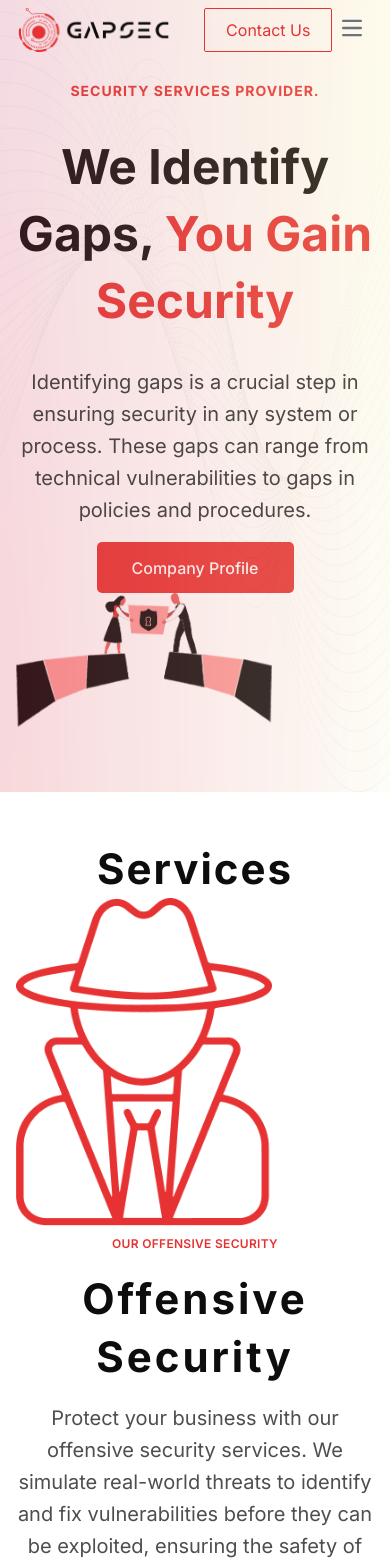
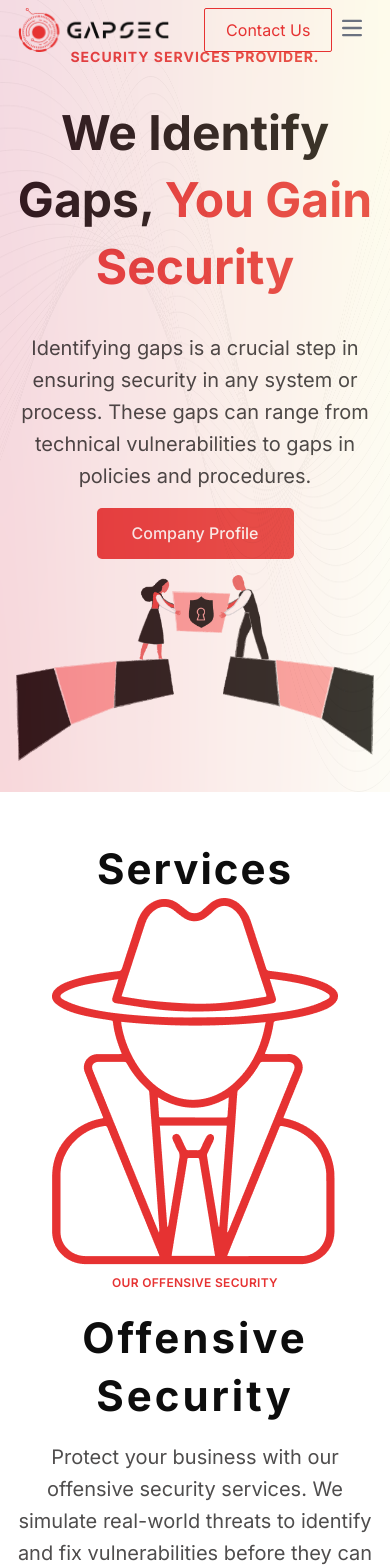
Before and after one commit to Mukesh97297/sharukh, a Next.js app: page / in a window 390 px wide. Shown: the top 1568 px of the page. Built offline with nearby package versions, Linux system fonts and the light colour scheme.

Commit message:
mobile responsive

```diff
--- a/src/app/components/Footer.jsx
+++ b/src/app/components/Footer.jsx
@@ -8,13 +8,13 @@ const Footer = () => {
                 <Image src="/Images/BG.png" layout='fill' alt='' />
                 <div className='mx-auto max-w-7xl px-4 sm:px-6 lg:px-8 grid '>
                     <div className='grid lg:grid-cols-12  md:grid-cols-12 sm:grid-cols-1 py-28' >
-                        <div className='col-span-3 justify-center md:block sm:grid '>
+                        <div className='md:col-span-3 sm:col-span-12 justify-center '>
 
-                            <Link href="/">
+                            <Link href="/" className='flex md:justify-start  justify-center'>
                                 <Image src='/Images/Group.png' alt='' width={195} height={58} />
                             </Link>
 
-                            <div className='py-6 flex md:justify-start  sm:justify-center'>
+                            <div className='py-6 flex md:justify-start  justify-center'>
                                 <Link href="/" className='mr-3'>
                                     <Image src='/Images/Group 1000003173.png' alt='' width={35} height={35} />
                                 </Link>
@@ -27,7 +27,7 @@ const Footer = () => {
                             </div>
 
                         </div>
-                        <div className='col-span-3 md:text-start sm:text-center'>
+                        <div className='md:col-span-3 sm:col-span-12 md:text-start text-center'>
                             <h1 className=' font-semibold  text-sm text-[#050202] tracking-[1px]'>SOLUTIONS</h1>
                             <ul className='static'>
                                 <li className=' text-base font-medium text-[#050202] opacity-[70%] py-2'>Offensive Security  </li>
@@ -36,7 +36,7 @@ const Footer = () => {
                                 <li className=' text-base font-medium text-[#050202] opacity-[70%] '>Governance, Risk & Compliance</li>
                             </ul>
                         </div>
-                        <div className='col-span-3 md:text-start sm:text-center'>
+                        <div className='md:col-span-3 sm:col-span-12 md:text-start text-center'>
                             <h1 className=' font-semibold  text-sm text-[#050202]  uppercase tracking-[1px]'>compare</h1>
                             <ul className=''>
                                 <li className=' text-base font-normal text-[#050202] opacity-[70%] py-2'>About</li>
@@ -44,7 +44,7 @@ const Footer = () => {
 
                             </ul>
                         </div>
-                        <div className='col-span-3 md:text-start sm:text-center'>
+                        <div className='md:col-span-3 sm:col-span-12 md:text-start text-center'>
                             <h1 className=' font-semibold  text-sm text-[#050202]  uppercase tracking-[1px]'>Newsletter</h1>
                             <div className='py-2'><input type="text" placeholder='Enter your email address' className=' bg-[#D0D0D0] opacity-[70%] rounded-[10px] pl-2 text-[#050202] border-solid border-[1px] h-[55px] w-[270px] border-[#FCFDFF12] ' /></div>
                             <div className='py-2'><button className='h-[55px] w-[270px] bg-[#E63232] rounded-[10px] border-solid border-[1px] text-[#FFFCFC]'>Subscribe Now</button></div>
--- a/src/app/components/Home.jsx
+++ b/src/app/components/Home.jsx
@@ -6,19 +6,19 @@ function Home() {
 
   return (
     <>
-      <div className='min-h-[792px] top-0 relative  flex items-center justify-center ' >
+      <div className='min-h-[792px] top-0 relative mx-auto max-w-7xl px-4 sm:px-6 lg:px-8 grid  items-center justify-center ' >
         <div className=' inset-0  bg-center, bg-transparent grid'>
           <Image src="/Images/Rectangle 1.png" layout='fill' alt='' />
           <Image src="/Images/Vector.png" layout='fill' alt='' />
-          <div className='mx-auto max-w-7xl px-4 sm:px-6 lg:px-8 grid  items-center '>
+          <div className='  items-center '>
             <div className='grid md:grid-cols-12 sm:grid-cols-1 md:text-start text-center '>
-              <div className='col-span-7 md:text-start sm:text-center md:min-w-[558px] md:min-h-[375px] md:top-[225px] md:left-[291px]'>
+              <div className='md:col-span-7 sm:col-span-12 md:text-start sm:text-center md:min-w-[558px] md:min-h-[375px] md:top-[225px] md:left-[291px] mb-4'>
                 <h1 className=' font-bold text-sm tracking-[1px] uppercase text-[#E63232] py-4'>Security Services provider.</h1>
                 <h1 className=' font-bold text-5xl text-[#0D0D0D] leading-[67px] py-4 capitalize'>We identify Gaps, <span className='text-[#E63232]'> you gain Security</span></h1>
                 <p className=' font-normal text-xl leading-8 text-[#050202] opacity-[70%] py-4'>Identifying gaps is a crucial step in ensuring security in any system or process. These gaps can range from technical vulnerabilities to gaps in policies and procedures.</p>
                 <button className='w-[197px] bg-[#E63232] font-medium text-base leading-5 rounded-[5px] gap-2.5 h-[51px] text-[#FFFCFC] '>Company Profile</button>
               </div>
-              <div className='col-span-5 flex justify-center items-center  md:top-[246px] md:left-[922px] '>
+              <div className='md:col-span-5 sm:col-span-12 flex justify-center items-center sm:text-center  md:top-[246px] md:left-[922px] '>
                 <Image src="/Images/Group 1000003129.png" height={303} width={583} alt='' />
               </div>
             </div>
--- a/src/app/components/Services.jsx
+++ b/src/app/components/Services.jsx
@@ -16,11 +16,11 @@ function Services() {
             <div>
                 <div className='mx-auto max-w-7xl px-4 sm:px-6 lg:px-8 grid  '>
                     <h1 className='text-center text-[42px] font-bold leading-[58px] text-[#0D0D0D] tracking-[2px] mt-12'>Services</h1>
-                    <div className='grid md:grid-cols-12 sm:grid-cols-1 md:text-start text-center mb-10 md:min-h-[366px] md:min-w-[1080px]'>
-                        <div className='col-span-5 flex justify-center'>
+                    <div className=' grid md:grid-cols-12 sm:grid-cols-1 md:text-start text-center mb-10 md:min-h-[366px] md:min-w-[1080px]'>
+                        <div className='md:col-span-5 sm:col-span-12 flex justify-center sm:text-center'>
                             <Image alt='' width={286} height={366} src="/Images/Vector (1).png" />
                         </div>
-                        <div className=' col-span-7 flex justify-center  items-center md:min-h-[285px] md:min-w-[630px]'>
+                        <div className=' md:col-span-7 sm:col-span-12 flex justify-center  items-center md:min-h-[285px] md:min-w-[630px]'>
                             <div className=' md:text-start text-center'>
                                 <h2 className=' font-semibold text-xs leading-5 tracking-wide uppercase text-[#E63232] py-2'>our offensive security </h2>
                                 <h1 className='font-bold text-[42px] leading-[58px] text-[#0D0D0D] tracking-[3px] py-2'>Offensive Security</h1>
@@ -31,7 +31,7 @@ function Services() {
                         </div>
                     </div>
                     <div className='grid md:grid-cols-12 sm:grid-cols-1 md:text-start text-center mb-10'>
-                        <div className=' col-span-7 flex justify-center items-center'>
+                        <div className=' md:col-span-7 sm:col-span-12 flex justify-center items-center'>
                             <div className=' md:text-start text-center'>
                                 <h2 className=' font-semibold text-xs leading-5 tracking-wide uppercase text-[#E63232] py-2'>The Power of IT and Solutions Computing</h2>
                                 <h1 className='font-bold text-[42px] leading-[58px] text-[#0D0D0D] tracking-[3px] py-2'>IT Solutions</h1>
@@ -40,15 +40,15 @@ function Services() {
                                 <button type='buttton' className='my-4 h-[51px] rounded-[5px] border-[1px] border-solid gap-2 w-[157px] border-[#E63232] font-medium text-base leading-5 text-[#E63232] '>Learn more</button>
                             </div>
                         </div>
-                        <div className='col-span-5 flex justify-end'>
+                        <div className='md:col-span-5 sm:col-span-12 flex justify-end'>
                             <Image alt='' width={341} height={340} src="/Images/It_Infrastructure.png" />
                         </div>
                     </div>
                     <div className='grid md:grid-cols-12 md:text-start text-center mb-10'>
-                        <div className='col-span-5 flex justify-center'>
+                        <div className='md:col-span-5 sm:col-span-12 flex justify-center'>
                             <Image alt='' width={350} height={350} src="/Images/Vector (2).png" />
                         </div>
-                        <div className='col-span-7 flex justify-center items-center'>
+                        <div className='md:col-span-7 sm:col-span-12 flex justify-center items-center'>
                             <div className=' md:text-start text-center'>
                                 <h2 className=' font-semibold text-xs leading-5 tracking-wide uppercase text-[#E63232] py-2'>defensive security services </h2>
                                 <h1 className='font-bold text-[42px] leading-[58px] text-[#0D0D0D] tracking-[3px] py-2'>Managed Defensive Security</h1>
@@ -59,7 +59,7 @@ function Services() {
                         </div>
                     </div>
                     <div className='grid md:grid-cols-12 sm:grid-cols-1 md:text-start text-center mb-8'>
-                        <div className=' col-span-7 flex justify-end items-center'>
+                        <div className=' md:col-span-7 sm:col-span-12 flex justify-end items-center'>
                             <div className=' md:text-start text-center'>
                                 <h2 className=' font-semibold text-xs leading-5 tracking-wide uppercase text-[#E63232] py-2'>the foundation of a successful business </h2>
                                 <h1 className='font-bold text-[42px] leading-[58px] text-[#0D0D0D] tracking-[3px] py-2'>Governance, Risk & Compliance</h1>
@@ -68,7 +68,7 @@ function Services() {
                                 <button type='buttton' className='my-4 h-[51px] rounded-[5px] border-[1px] border-solid gap-2 w-[157px] border-[#E63232] font-medium text-base leading-5 text-[#E63232] '>Learn more</button>
                             </div>
                         </div>
-                        <div className='col-span-5 flex justify-end text-center'>
+                        <div className='md:col-span-5 sm:col-span-12 flex justify-end'>
                             <Image alt='' width={357} height={368} src="/Images/Group (1).png" />
                         </div>
                     </div>
```
